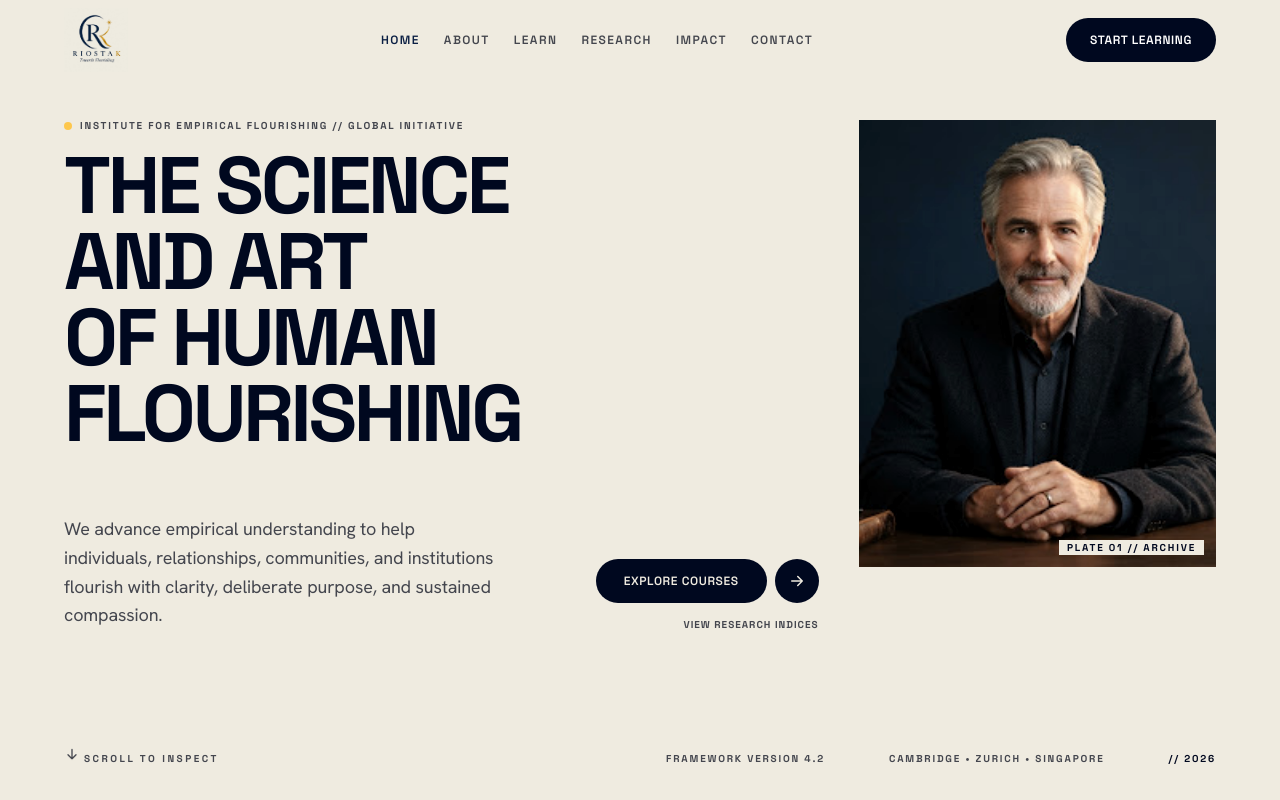
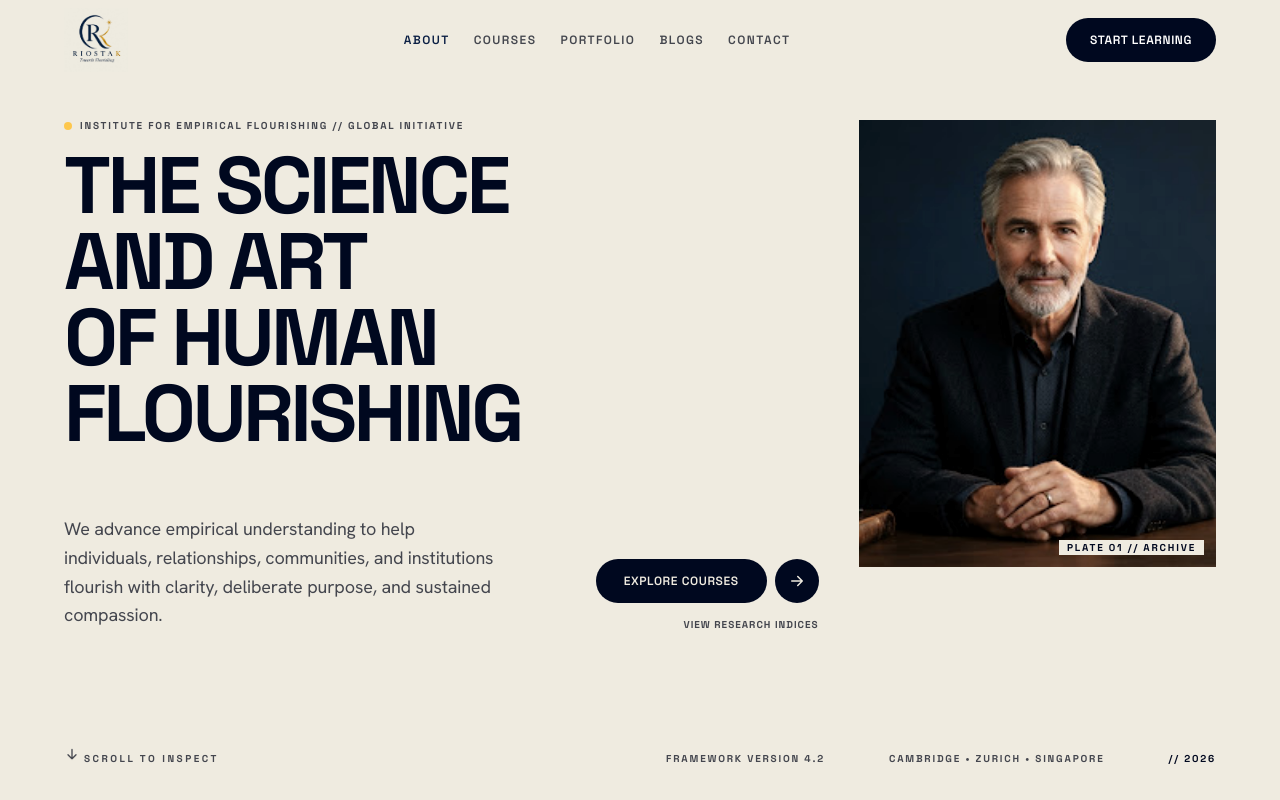
Before and after one commit to dariogeorge21/riostak, a Next.js app: page / in a window 1280 px wide. Shown: the top 800 px of the page. Built offline with nearby package versions, Linux system fonts and the light colour scheme.

Commit message:
feat: update Header and Footer components for improved layout and navigation links

```diff
--- a/components/Footer.tsx
+++ b/components/Footer.tsx
@@ -31,7 +31,7 @@ const FOOTER_COLUMNS: readonly FooterColumn[] = [
 export default function Footer() {
   return (
     <footer className="w-full bg-cream text-on-surface">
-      <div className="mx-auto max-w-7xl px-margin pb-space-2xl pt-space-3xl lg:px-margin-desktop">
+      <div className="mx-auto max-w-screen-2xl px-margin pb-space-2xl pt-space-3xl lg:px-margin-desktop">
         <div className="grid grid-cols-1 gap-gutter-desktop lg:grid-cols-12">
           <div className="flex flex-col justify-between gap-space-md lg:col-span-4">
             <div>
--- a/components/Header.tsx
+++ b/components/Header.tsx
@@ -3,21 +3,28 @@ import { SITE_NAV_LINKS } from "@/utils/navigation";
 import MobileNav from "./MobileNav";
 import Wordmark from "./Wordmark";
 
+const navLinks = [
+  { href: "/about", label: "About" },
+  { href: "/courses", label: "Courses" },
+  { href: "/portfolio", label: "Portfolio" },
+  { href: "/blogs", label: "Blogs" },
+  { href: "/contact", label: "Contact" },
+];
+
 /** Fixed global navigation bar. */
 export default function Header() {
   return (
     <header className="fixed inset-x-0 top-0 z-50 bg-cream/95 backdrop-blur-md">
-      <div className="relative mx-auto flex h-20 max-w-7xl items-center justify-between px-margin lg:px-margin-desktop">
+      <div className="relative mx-auto flex h-20 max-w-9xl items-center justify-between px-margin lg:px-margin-desktop">
         <Wordmark />
 
         <nav aria-label="Primary" className="hidden items-center gap-space-lg md:flex">
-          {SITE_NAV_LINKS.map((link, index) => (
+          {navLinks.map((link, index) => (
             <Link
               key={link.href}
               aria-current={index === 0 ? "page" : undefined}
-              className={`font-display text-label-md uppercase transition-colors hover:text-navy ${
-                index === 0 ? "font-semibold text-navy" : "text-on-surface-variant"
-              }`}
+              className={`font-display text-label-md uppercase transition-colors hover:text-navy ${index === 0 ? "font-semibold text-navy" : "text-on-surface-variant"
+                }`}
               href={link.href}
             >
               {link.label}
```
